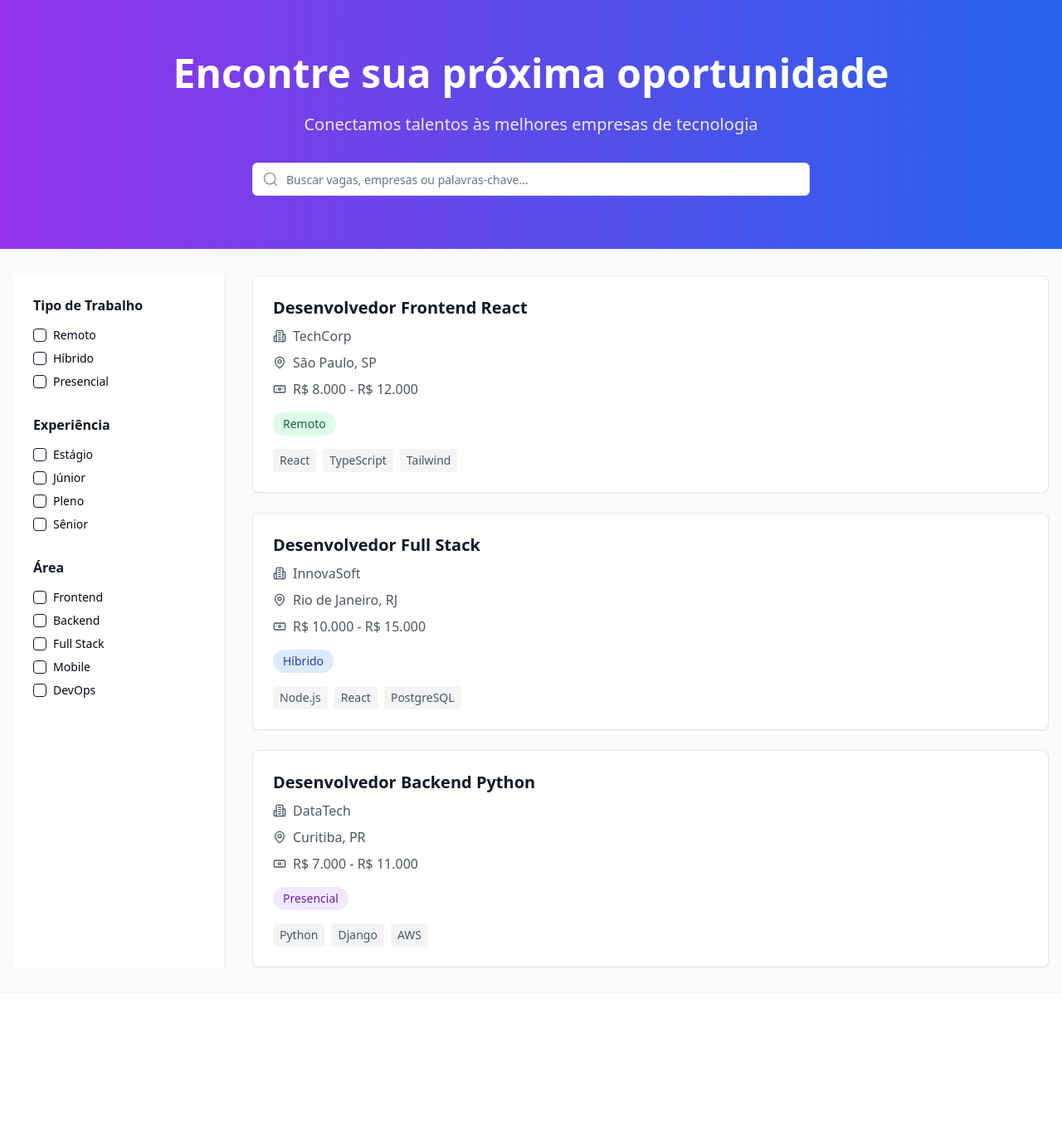
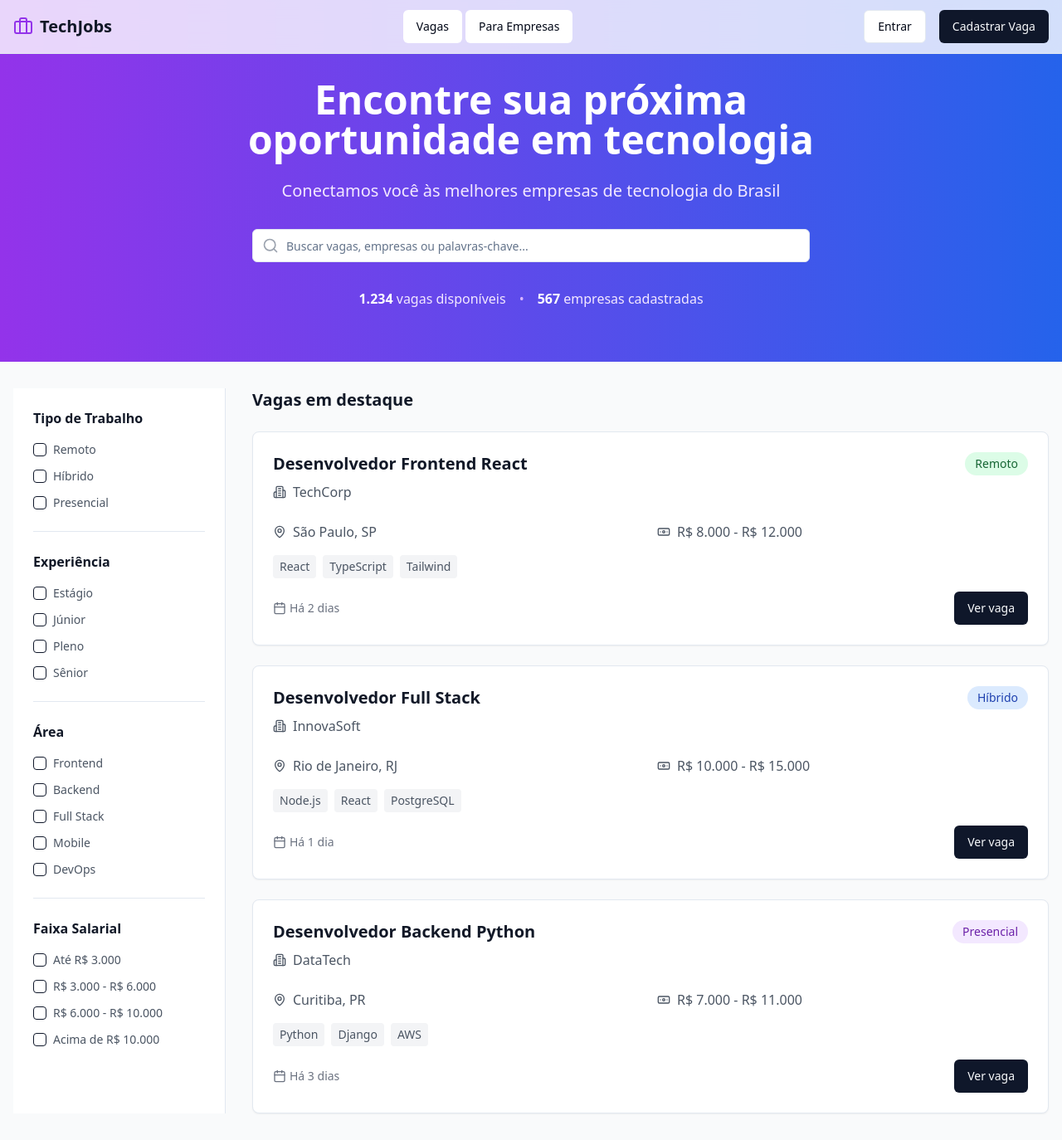
Before and after one commit to HenriqueMarques12/vaga-hub-landing, a React (Vite) app: page / in a window 1280 px wide. Shown: the whole page at 83% size. Before the commit the page ends 1198 px from the top, so only its background shows below. Built offline with nearby package versions, Linux system fonts and the light colour scheme.

Commit message:
Refactor: Implement a more complete layout

```diff
--- a/src/components/ui/filter-sidebar.tsx
+++ b/src/components/ui/filter-sidebar.tsx
@@ -1,49 +1,76 @@
 
-import { Checkbox } from "./checkbox";
-import { Label } from "./label";
+import { Checkbox } from "./checkbox"
+import { Label } from "./label"
+import { Separator } from "./separator"
 
-const workTypes = ["Remoto", "Híbrido", "Presencial"];
-const experienceLevels = ["Estágio", "Júnior", "Pleno", "Sênior"];
-const areas = ["Frontend", "Backend", "Full Stack", "Mobile", "DevOps"];
+const workTypes = ["Remoto", "Híbrido", "Presencial"]
+const experienceLevels = ["Estágio", "Júnior", "Pleno", "Sênior"]
+const areas = ["Frontend", "Backend", "Full Stack", "Mobile", "DevOps"]
+const salaryRanges = [
+  "Até R$ 3.000",
+  "R$ 3.000 - R$ 6.000",
+  "R$ 6.000 - R$ 10.000",
+  "Acima de R$ 10.000"
+]
 
 export const FilterSidebar = () => {
   return (
-    <aside className="w-64 p-6 bg-white border-r">
-      <div className="mb-8">
+    <aside className="w-64 p-6 bg-white border-r min-h-screen sticky top-16">
+      <div className="space-y-6">
+        <div>
           <h3 className="font-semibold mb-4 text-gray-900">Tipo de Trabalho</h3>
           <div className="space-y-3">
             {workTypes.map((type) => (
               <div key={type} className="flex items-center space-x-2">
                 <Checkbox id={`type-${type}`} />
-              <Label htmlFor={`type-${type}`}>{type}</Label>
+                <Label htmlFor={`type-${type}`} className="text-sm text-gray-600">{type}</Label>
               </div>
             ))}
           </div>
         </div>
 
-      <div className="mb-8">
+        <Separator />
+
+        <div>
           <h3 className="font-semibold mb-4 text-gray-900">Experiência</h3>
           <div className="space-y-3">
             {experienceLevels.map((level) => (
               <div key={level} className="flex items-center space-x-2">
                 <Checkbox id={`level-${level}`} />
-              <Label htmlFor={`level-${level}`}>{level}</Label>
+                <Label htmlFor={`level-${level}`} className="text-sm text-gray-600">{level}</Label>
               </div>
             ))}
           </div>
         </div>
 
-      <div className="mb-8">
+        <Separator />
+
+        <div>
           <h3 className="font-semibold mb-4 text-gray-900">Área</h3>
           <div className="space-y-3">
             {areas.map((area) => (
               <div key={area} className="flex items-center space-x-2">
                 <Checkbox id={`area-${area}`} />
-              <Label htmlFor={`area-${area}`}>{area}</Label>
+                <Label htmlFor={`area-${area}`} className="text-sm text-gray-600">{area}</Label>
               </div>
             ))}
           </div>
         </div>
+
+        <Separator />
+
+        <div>
+          <h3 className="font-semibold mb-4 text-gray-900">Faixa Salarial</h3>
+          <div className="space-y-3">
+            {salaryRanges.map((range) => (
+              <div key={range} className="flex items-center space-x-2">
+                <Checkbox id={`salary-${range}`} />
+                <Label htmlFor={`salary-${range}`} className="text-sm text-gray-600">{range}</Label>
+              </div>
+            ))}
+          </div>
+        </div>
+      </div>
     </aside>
-  );
-};
+  )
+}
--- a/src/components/ui/job-card.tsx
+++ b/src/components/ui/job-card.tsx
@@ -1,15 +1,17 @@
 
-import { Building2, MapPin, Banknote } from "lucide-react";
-import { cn } from "@/lib/utils";
+import { Building2, MapPin, Banknote, Calendar } from "lucide-react"
+import { cn } from "@/lib/utils"
+import { Button } from "./button"
 
 interface JobCardProps {
-  title: string;
-  company: string;
-  location: string;
-  salary: string;
-  type: "Remoto" | "Híbrido" | "Presencial";
-  tags: string[];
-  className?: string;
+  title: string
+  company: string
+  location: string
+  salary: string
+  type: "Remoto" | "Híbrido" | "Presencial"
+  tags: string[]
+  postedAt?: string
+  className?: string
 }
 
 export const JobCard = ({
@@ -19,28 +21,22 @@ export const JobCard = ({
   salary,
   type,
   tags,
+  postedAt = "Há 2 dias",
   className,
 }: JobCardProps) => {
   return (
-    <div className={cn("bg-white p-6 rounded-lg shadow-sm border hover:shadow-md transition-shadow", className)}>
+    <div className={cn(
+      "bg-white p-6 rounded-lg shadow-sm border hover:shadow-md transition-shadow",
+      className
+    )}>
+      <div className="flex justify-between items-start mb-4">
+        <div>
           <h3 className="text-xl font-semibold text-gray-900 mb-2">{title}</h3>
-
           <div className="flex items-center text-gray-600 mb-2">
             <Building2 className="w-4 h-4 mr-2" />
             <span>{company}</span>
           </div>
-
-      <div className="flex items-center text-gray-600 mb-2">
-        <MapPin className="w-4 h-4 mr-2" />
-        <span>{location}</span>
         </div>
-
-      <div className="flex items-center text-gray-600 mb-4">
-        <Banknote className="w-4 h-4 mr-2" />
-        <span>{salary}</span>
-      </div>
-
-      <div className="flex items-center gap-2 mb-4">
         <span className={cn(
           "px-3 py-1 rounded-full text-sm font-medium",
           type === "Remoto" ? "bg-green-100 text-green-800" :
@@ -51,7 +47,19 @@ export const JobCard = ({
         </span>
       </div>
 
-      <div className="flex flex-wrap gap-2">
+      <div className="grid grid-cols-2 gap-4 mb-4">
+        <div className="flex items-center text-gray-600">
+          <MapPin className="w-4 h-4 mr-2" />
+          <span>{location}</span>
+        </div>
+
+        <div className="flex items-center text-gray-600">
+          <Banknote className="w-4 h-4 mr-2" />
+          <span>{salary}</span>
+        </div>
+      </div>
+
+      <div className="flex flex-wrap gap-2 mb-4">
         {tags.map((tag) => (
           <span
             key={tag}
@@ -61,6 +69,14 @@ export const JobCard = ({
           </span>
         ))}
       </div>
+
+      <div className="flex items-center justify-between">
+        <div className="flex items-center text-gray-500 text-sm">
+          <Calendar className="w-4 h-4 mr-1" />
+          <span>{postedAt}</span>
+        </div>
+        <Button>Ver vaga</Button>
+      </div>
     </div>
   );
 };
--- /dev/null
+++ b/src/components/ui/navbar.tsx
@@ -0,0 +1,43 @@
+
+import { NavigationMenu, NavigationMenuItem, NavigationMenuLink, NavigationMenuList } from "@/components/ui/navigation-menu"
+import { Button } from "./button"
+import { Briefcase } from "lucide-react"
+
+export const Navbar = () => {
+  return (
+    <header className="fixed top-0 left-0 right-0 z-50 bg-white/80 backdrop-blur-md border-b">
+      <div className="container mx-auto px-4">
+        <div className="flex items-center justify-between h-16">
+          <div className="flex items-center gap-2">
+            <Briefcase className="w-6 h-6 text-purple-600" />
+            <span className="text-xl font-bold text-gray-900">TechJobs</span>
+          </div>
+
+          <NavigationMenu>
+            <NavigationMenuList>
+              <NavigationMenuItem>
+                <NavigationMenuLink
+                  className="group inline-flex h-10 w-max items-center justify-center rounded-md bg-white px-4 py-2 text-sm font-medium transition-colors hover:bg-gray-100 hover:text-gray-900 focus:bg-gray-100 focus:text-gray-900 focus:outline-none disabled:pointer-events-none disabled:opacity-50"
+                >
+                  Vagas
+                </NavigationMenuLink>
+              </NavigationMenuItem>
+              <NavigationMenuItem>
+                <NavigationMenuLink
+                  className="group inline-flex h-10 w-max items-center justify-center rounded-md bg-white px-4 py-2 text-sm font-medium transition-colors hover:bg-gray-100 hover:text-gray-900 focus:bg-gray-100 focus:text-gray-900 focus:outline-none disabled:pointer-events-none disabled:opacity-50"
+                >
+                  Para Empresas
+                </NavigationMenuLink>
+              </NavigationMenuItem>
+            </NavigationMenuList>
+          </NavigationMenu>
+
+          <div className="flex items-center gap-4">
+            <Button variant="outline">Entrar</Button>
+            <Button>Cadastrar Vaga</Button>
+          </div>
+        </div>
+      </div>
+    </header>
+  )
+}
--- a/src/pages/Index.tsx
+++ b/src/pages/Index.tsx
@@ -1,7 +1,8 @@
 
-import { JobCard } from "@/components/ui/job-card";
-import { SearchBar } from "@/components/ui/search-bar";
-import { FilterSidebar } from "@/components/ui/filter-sidebar";
+import { JobCard } from "@/components/ui/job-card"
+import { SearchBar } from "@/components/ui/search-bar"
+import { FilterSidebar } from "@/components/ui/filter-sidebar"
+import { Navbar } from "@/components/ui/navbar"
 
 // Dados mockados para exemplo
 const jobs = [
@@ -12,6 +13,7 @@ const jobs = [
     salary: "R$ 8.000 - R$ 12.000",
     type: "Remoto" as const,
     tags: ["React", "TypeScript", "Tailwind"],
+    postedAt: "Há 2 dias",
   },
   {
     title: "Desenvolvedor Full Stack",
@@ -20,6 +22,7 @@ const jobs = [
     salary: "R$ 10.000 - R$ 15.000",
     type: "Híbrido" as const,
     tags: ["Node.js", "React", "PostgreSQL"],
+    postedAt: "Há 1 dia",
   },
   {
     title: "Desenvolvedor Backend Python",
@@ -28,23 +31,38 @@ const jobs = [
     salary: "R$ 7.000 - R$ 11.000",
     type: "Presencial" as const,
     tags: ["Python", "Django", "AWS"],
+    postedAt: "Há 3 dias",
   },
 ];
 
 const Index = () => {
   return (
     <div className="min-h-screen bg-gray-50">
+      <Navbar />
+
       {/* Hero Section */}
-      <section className="bg-gradient-to-r from-purple-600 to-blue-600 text-white">
-        <div className="container mx-auto px-4 py-16">
-          <h1 className="text-4xl md:text-5xl font-bold text-center mb-6">
-            Encontre sua próxima oportunidade
-          </h1>
-          <p className="text-xl text-center mb-8 text-purple-100">
-            Conectamos talentos às melhores empresas de tecnologia
-          </p>
-          <div className="max-w-2xl mx-auto">
-            <SearchBar />
+      <section className="bg-gradient-to-r from-purple-600 to-blue-600 pt-24 pb-16">
+        <div className="container mx-auto px-4">
+          <div className="max-w-3xl mx-auto text-center mb-8">
+            <h1 className="text-4xl md:text-5xl font-bold text-white mb-6">
+              Encontre sua próxima oportunidade em tecnologia
+            </h1>
+            <p className="text-xl text-purple-100 mb-8">
+              Conectamos você às melhores empresas de tecnologia do Brasil
+            </p>
+            <div className="max-w-2xl mx-auto">
+              <SearchBar />
+            </div>
+          </div>
+
+          <div className="flex justify-center gap-4 text-white">
+            <p className="text-purple-100">
+              <span className="font-semibold text-white">1.234</span> vagas disponíveis
+            </p>
+            <span className="text-purple-300">•</span>
+            <p className="text-purple-100">
+              <span className="font-semibold text-white">567</span> empresas cadastradas
+            </p>
           </div>
         </div>
       </section>
@@ -55,6 +73,11 @@ const Index = () => {
           <FilterSidebar />
 
           <main className="flex-1">
+            <div className="mb-6 flex justify-between items-center">
+              <h2 className="text-xl font-semibold text-gray-900">
+                Vagas em destaque
+              </h2>
+            </div>
             <div className="grid grid-cols-1 gap-6">
               {jobs.map((job) => (
                 <JobCard
```
Lines whose indentation alone changed are shown as unchanged.
